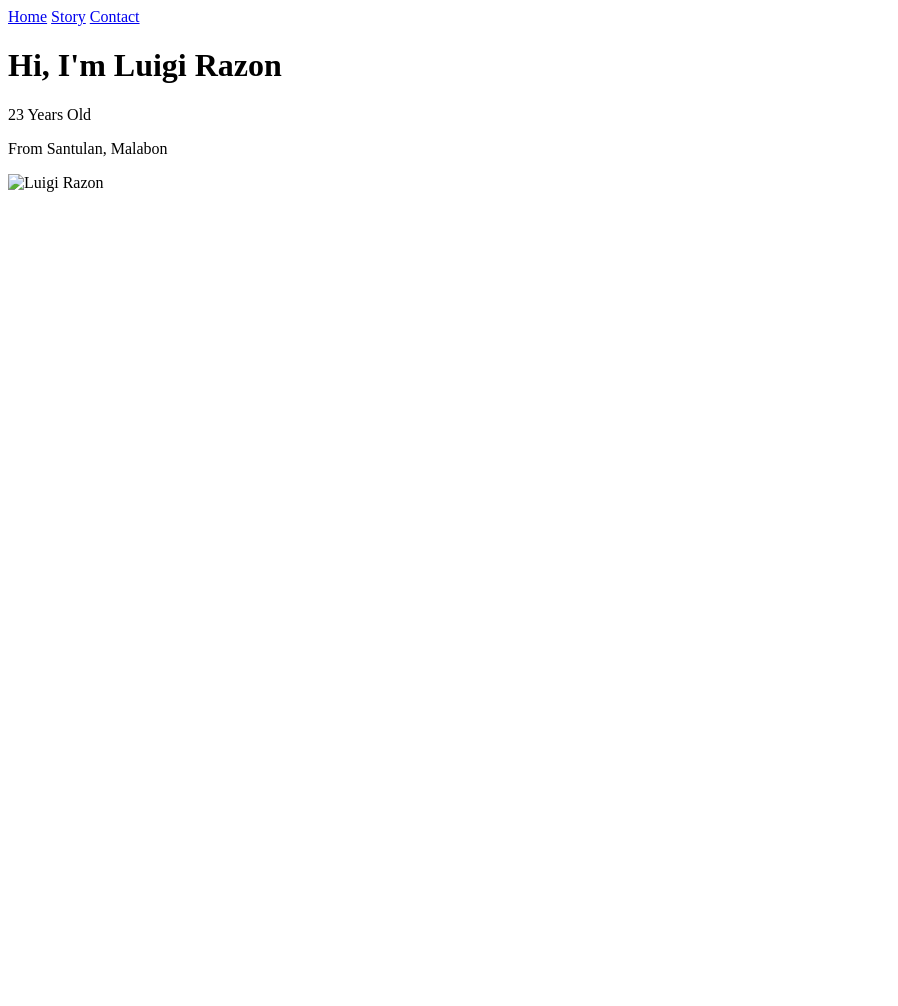
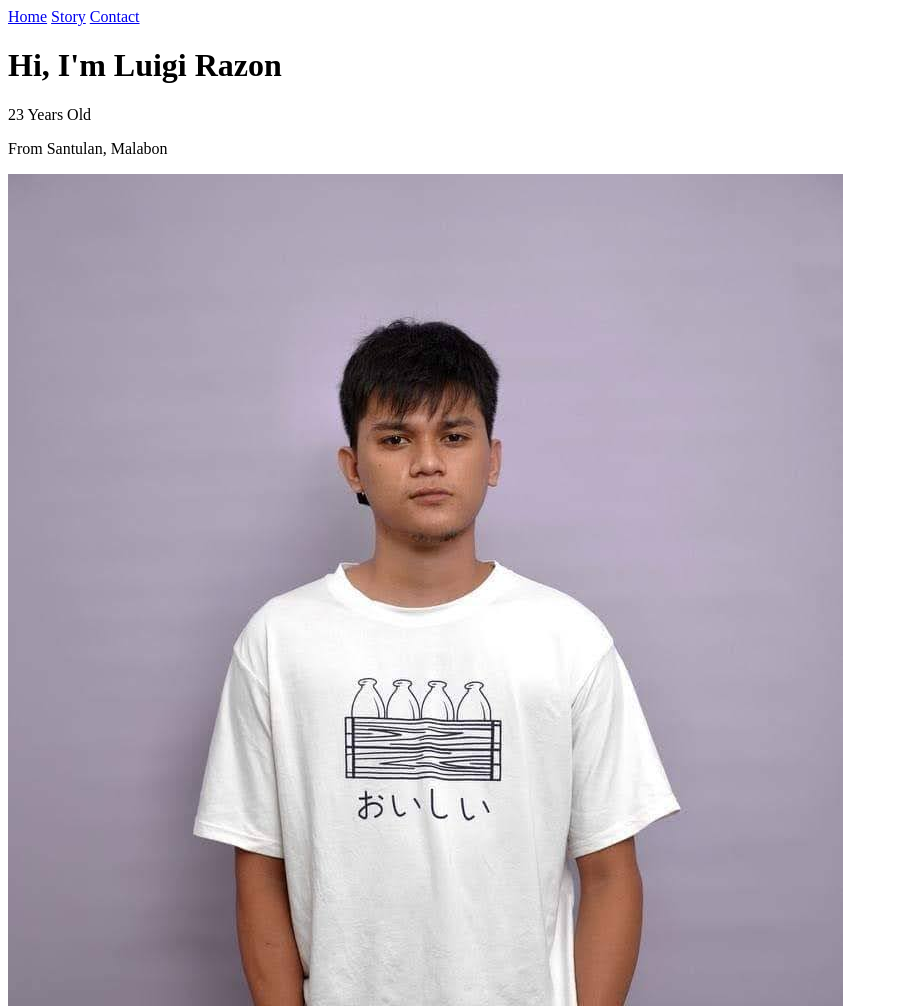
Before and after one commit to igibongs31/IPT_RAZON, a plain HTML site: page docs/index.html in a window 1280 px wide. Shown: the whole page, without its empty margins (0-898 px from the left). Before the commit the page ends 800 px from the top, so only its background shows below. Drawn offline with Linux system fonts and the light colour scheme.

Commit message:
Update index.html

```diff
--- a/docs/index.html
+++ b/docs/index.html
@@ -18,7 +18,7 @@
       <p>23 Years Old</p>
       <p>From Santulan, Malabon</p>
       <div class="profile-image">
-        <img src="RAZONLUIGI.jpg" alt="Luigi Razon">
+        <img src="img/RAZONLUIGI(1).jpg" alt="Luigi Razon">
       </div>
     </div>
   </div>
```
